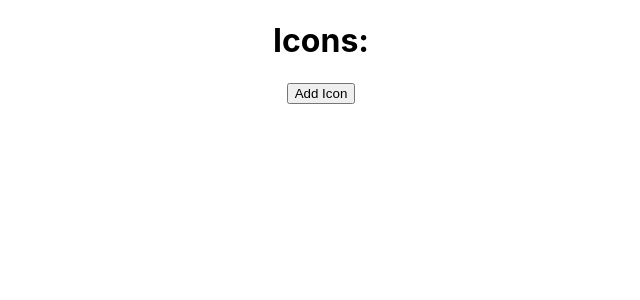
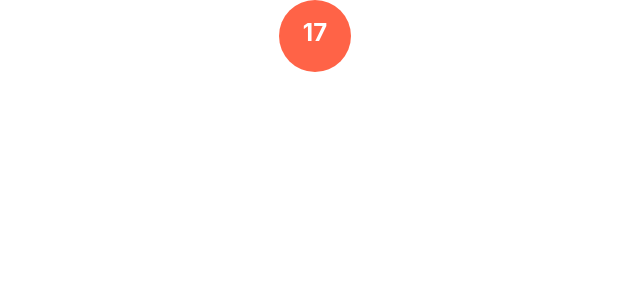
Before and after one commit to brettmadrid/scorekeeper, a React (Create React App) app: page / in a window 1280 px wide. Shown: the top 300 px of the page, without its empty margins (319-959 px from the left). Built offline with nearby package versions, Linux system fonts and the light colour scheme.

Commit message:
Ball component finished

```diff
--- a/src/App.js
+++ b/src/App.js
@@ -1,11 +1,11 @@
-import IconList from './IconList';
-// import Scorekeeper from './Scorekeeper';
+import Ball from './Ball';
 
 function App() {
   return (
     <div className='App'>
       {/* <Scorekeeper /> */}
-      <IconList />
+      {/* <IconList /> */}
+      <Ball num={17} />
     </div>
   );
 }
--- /dev/null
+++ b/src/Ball.css
@@ -0,0 +1,13 @@
+.Ball {
+  background-color: tomato;
+  border-radius: 50%;
+  color: white;
+  display: inline-block;
+  width: 3em;
+  height: 2.25em;
+  padding-top: 0.75em;
+  text-align: center;
+  margin-right: 0.5em;
+  font-weight: bold;
+  font-size: 1.5em;
+}
--- /dev/null
+++ b/src/Ball.js
@@ -0,0 +1,8 @@
+import React from 'react';
+import './Ball.css';
+
+const Ball = ({ num }) => {
+  return <div className='Ball'>{num}</div>;
+};
+
+export default Ball;
```
Also changed, not shown: src/Lottery.js (added, +46 -0 lines).
